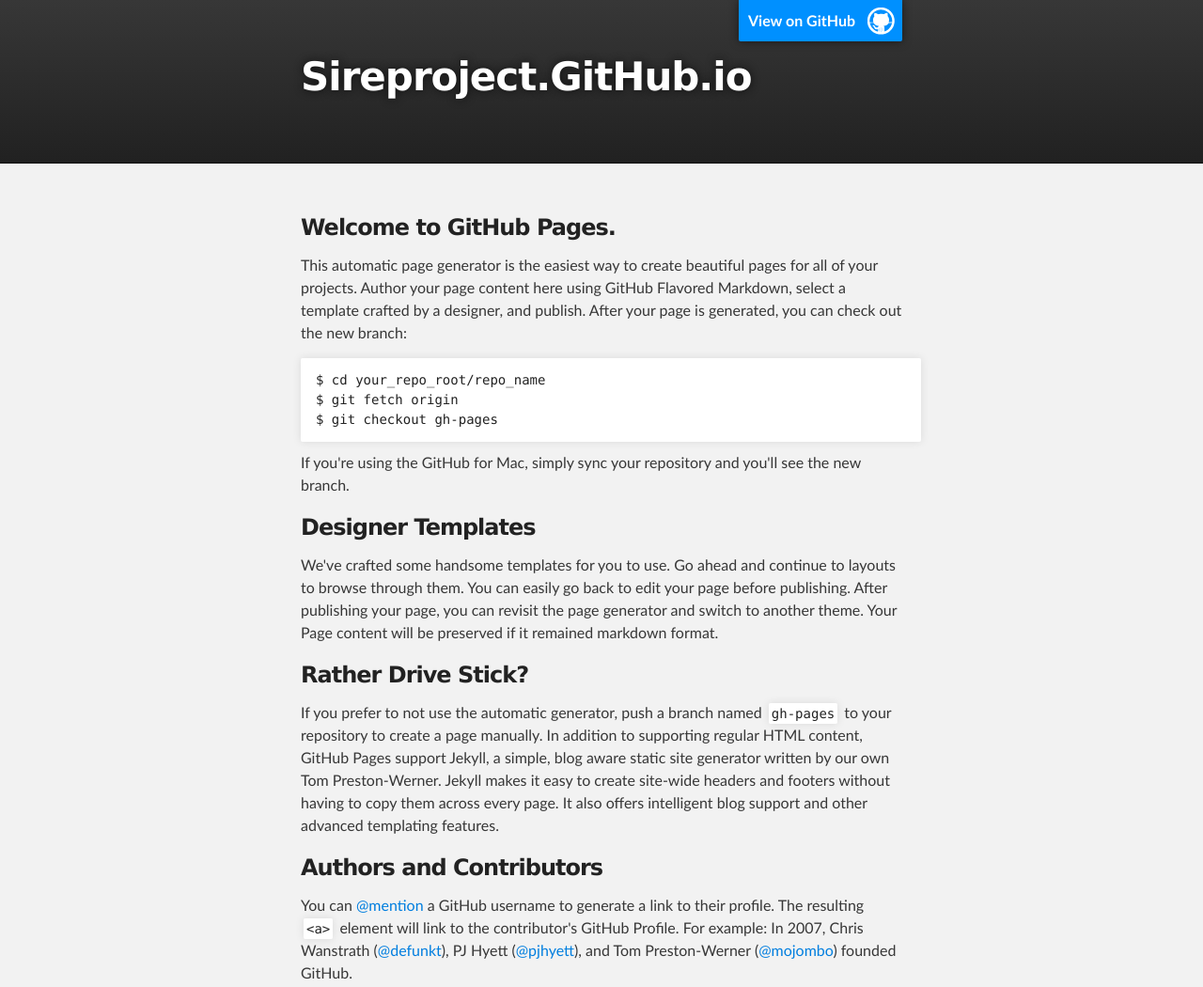
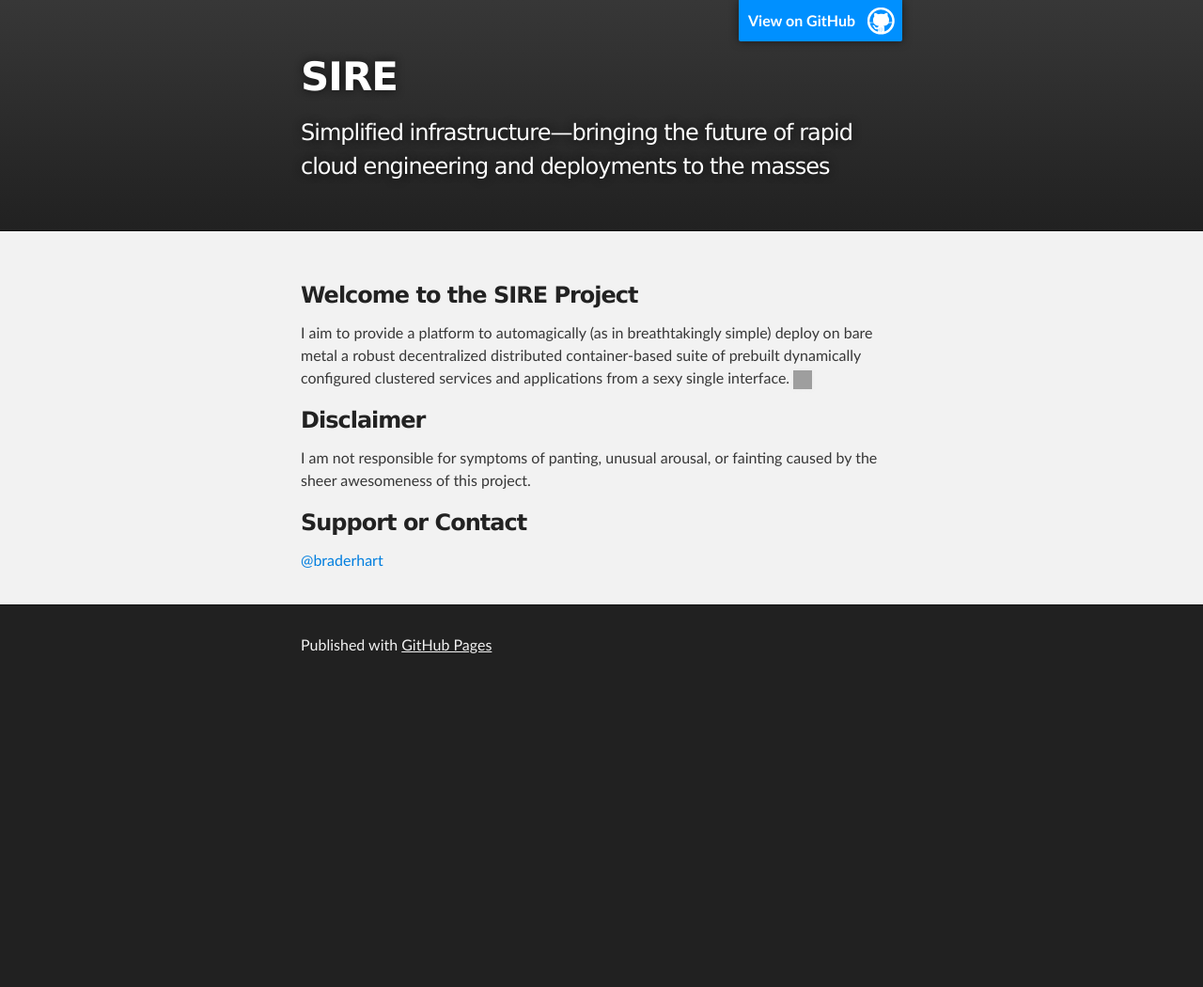
Before and after one commit to gitter-badger/sireproject.github.io, a plain HTML site: page index.html in a window 1280 px wide. Shown: the top 1050 px of the page at 94% size. After the commit the page ends 800 px from the top, so only its background shows below. Drawn offline with Linux system fonts and the light colour scheme; grey boxes are pictures that could not be loaded.

Commit message:
Replace master branch with page content via GitHub

```diff
--- a/index.html
+++ b/index.html
@@ -4,11 +4,11 @@
   <head>
     <meta charset='utf-8'>
     <meta http-equiv="X-UA-Compatible" content="chrome=1">
-    <meta name="description" content="Sireproject.GitHub.io : ">
+    <meta name="description" content="SIRE : Simplified infrastructure—bringing the future of rapid cloud engineering and deployments to the masses">
 
     <link rel="stylesheet" type="text/css" media="screen" href="stylesheets/stylesheet.css">
 
-    <title>Sireproject.GitHub.io</title>
+    <title>SIRE</title>
   </head>
 
   <body>
@@ -18,8 +18,8 @@
         <header class="inner">
           <a id="forkme_banner" href="https://github.com/sireproject">View on GitHub</a>
 
-          <h1 id="project_title">Sireproject.GitHub.io</h1>
-          <h2 id="project_tagline"></h2>
+          <h1 id="project_title">SIRE</h1>
+          <h2 id="project_tagline">Simplified infrastructure—bringing the future of rapid cloud engineering and deployments to the masses</h2>
 
         </header>
     </div>
@@ -28,36 +28,19 @@
     <div id="main_content_wrap" class="outer">
       <section id="main_content" class="inner">
         <h3>
-<a id="welcome-to-github-pages" class="anchor" href="#welcome-to-github-pages" aria-hidden="true"><span class="octicon octicon-link"></span></a>Welcome to GitHub Pages.</h3>
+<a id="welcome-to-the-sire-project" class="anchor" href="#welcome-to-the-sire-project" aria-hidden="true"><span class="octicon octicon-link"></span></a>Welcome to the SIRE Project</h3>
 
-<p>This automatic page generator is the easiest way to create beautiful pages for all of your projects. Author your page content here using GitHub Flavored Markdown, select a template crafted by a designer, and publish. After your page is generated, you can check out the new branch:</p>
-
-<pre><code>$ cd your_repo_root/repo_name
-$ git fetch origin
-$ git checkout gh-pages
-</code></pre>
-
-<p>If you're using the GitHub for Mac, simply sync your repository and you'll see the new branch.</p>
+<p>I aim to provide a platform to automagically (as in breathtakingly simple) deploy on bare metal a robust decentralized distributed container-based suite of prebuilt dynamically configured clustered services and applications from a sexy single interface. <img class="emoji" title=":wink:" alt=":wink:" src="https://assets-cdn.github.com/images/icons/emoji/unicode/1f609.png" height="20" width="20" align="absmiddle"></p>
 
 <h3>
-<a id="designer-templates" class="anchor" href="#designer-templates" aria-hidden="true"><span class="octicon octicon-link"></span></a>Designer Templates</h3>
+<a id="disclaimer" class="anchor" href="#disclaimer" aria-hidden="true"><span class="octicon octicon-link"></span></a>Disclaimer</h3>
 
-<p>We've crafted some handsome templates for you to use. Go ahead and continue to layouts to browse through them. You can easily go back to edit your page before publishing. After publishing your page, you can revisit the page generator and switch to another theme. Your Page content will be preserved if it remained markdown format.</p>
-
-<h3>
-<a id="rather-drive-stick" class="anchor" href="#rather-drive-stick" aria-hidden="true"><span class="octicon octicon-link"></span></a>Rather Drive Stick?</h3>
-
-<p>If you prefer to not use the automatic generator, push a branch named <code>gh-pages</code> to your repository to create a page manually. In addition to supporting regular HTML content, GitHub Pages support Jekyll, a simple, blog aware static site generator written by our own Tom Preston-Werner. Jekyll makes it easy to create site-wide headers and footers without having to copy them across every page. It also offers intelligent blog support and other advanced templating features.</p>
-
-<h3>
-<a id="authors-and-contributors" class="anchor" href="#authors-and-contributors" aria-hidden="true"><span class="octicon octicon-link"></span></a>Authors and Contributors</h3>
-
-<p>You can <a href="https://github.com/blog/821" class="user-mention">@mention</a> a GitHub username to generate a link to their profile. The resulting <code>&lt;a&gt;</code> element will link to the contributor's GitHub Profile. For example: In 2007, Chris Wanstrath (<a href="https://github.com/defunkt" class="user-mention">@defunkt</a>), PJ Hyett (<a href="https://github.com/pjhyett" class="user-mention">@pjhyett</a>), and Tom Preston-Werner (<a href="https://github.com/mojombo" class="user-mention">@mojombo</a>) founded GitHub.</p>
+<p>I am not responsible for symptoms of panting, unusual arousal, or fainting caused by the sheer awesomeness of this project.</p>
 
 <h3>
 <a id="support-or-contact" class="anchor" href="#support-or-contact" aria-hidden="true"><span class="octicon octicon-link"></span></a>Support or Contact</h3>
 
-<p>Having trouble with Pages? Check out the documentation at <a href="https://help.github.com/pages">https://help.github.com/pages</a> or contact <a href="mailto:support@github.com">support@github.com</a> and we’ll help you sort it out.</p>
+<p><a href="https://github.com/braderhart" class="user-mention">@braderhart</a></p>
       </section>
     </div>
 
```
Also changed, not shown: params.json (+1 -1 lines).
